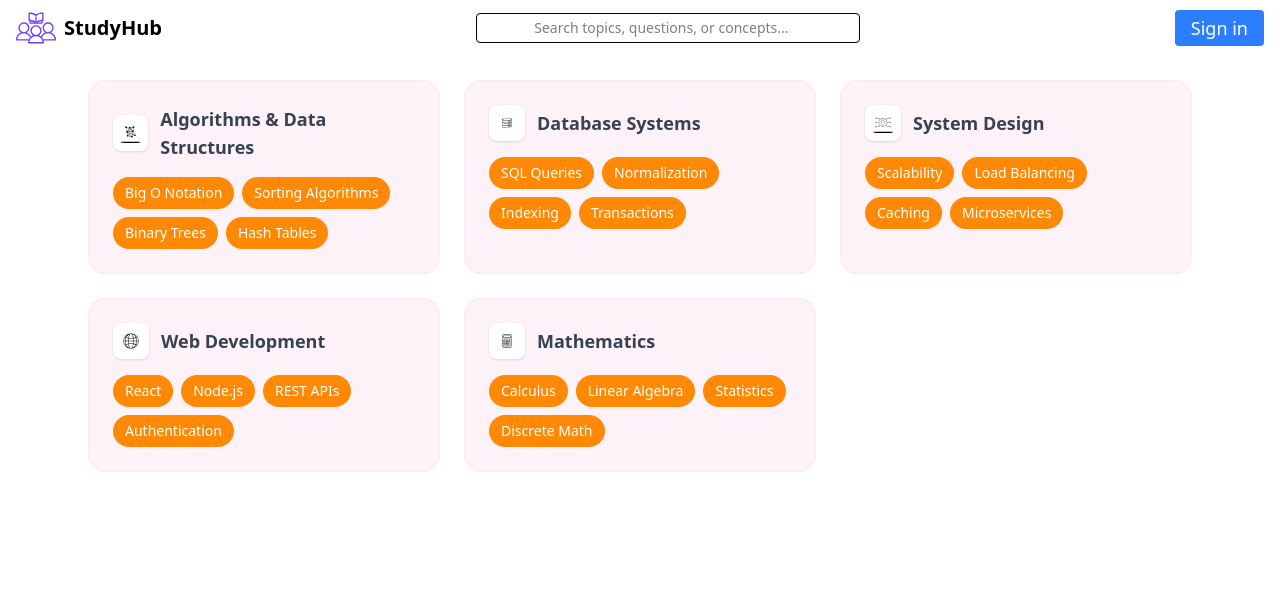
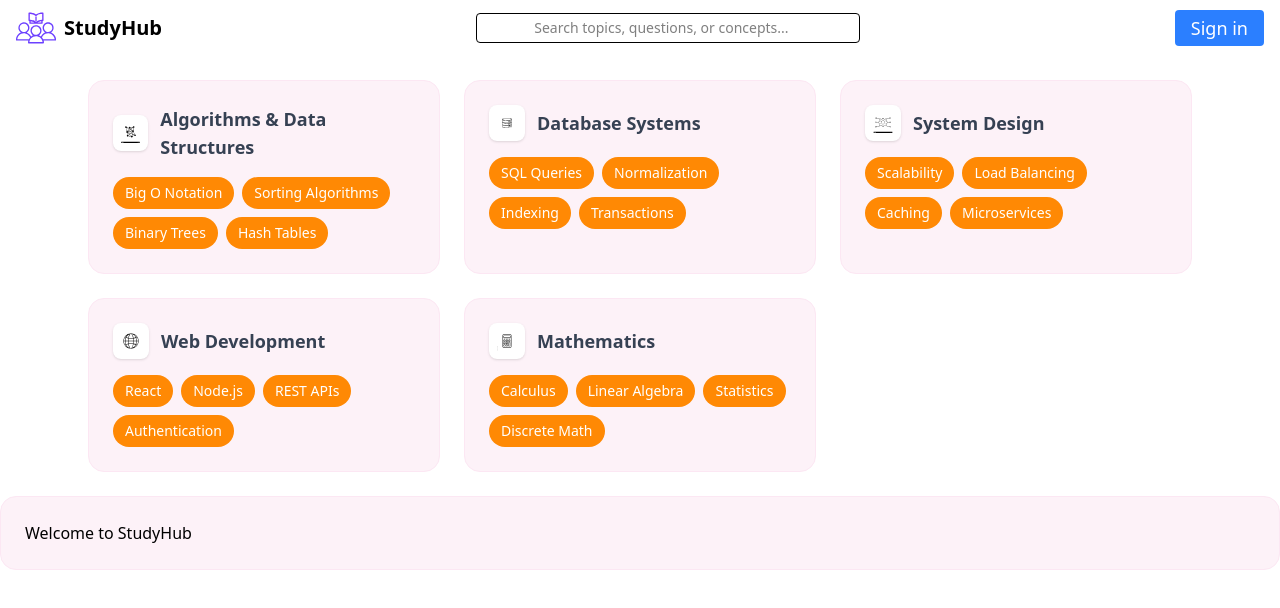
Before and after one commit to bradleyhung/chatbot, a Next.js app: page / in a window 1280 px wide. Shown: the top 608 px of the page. Built offline with nearby package versions, Linux system fonts and the light colour scheme.

Commit message:
Add Welcome component and integrate it into the Home page

```diff
--- /dev/null
+++ b/src/app/components/welcome.tsx
@@ -0,0 +1,7 @@
+export default function Welcome() {
+  return (
+    <div className="bg-pink-50 rounded-2xl p-6 border border-pink-100 hover:shadow-lg transition-all duration-300 hover:-translate-y-1">
+      Welcome to StudyHub
+    </div>
+  );
+}
--- a/src/app/page.tsx
+++ b/src/app/page.tsx
@@ -1,11 +1,13 @@
 import Header from "./components/header";
 import Topics from "./components/topics";
+import Welcome from "./components/welcome";
 
 export default function Home() {
   return (
     <main>
       <Header />
       <Topics />
+      <Welcome />
     </main>
   );
 }
```
